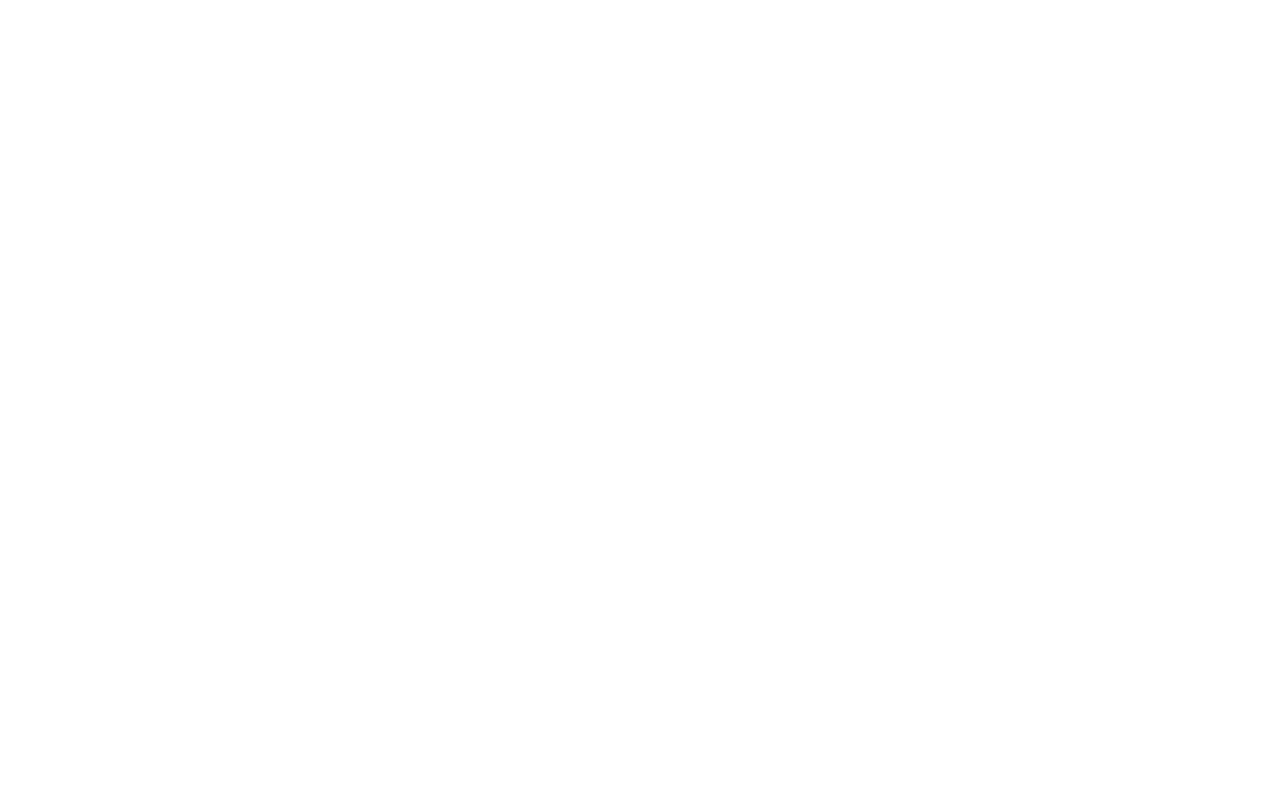
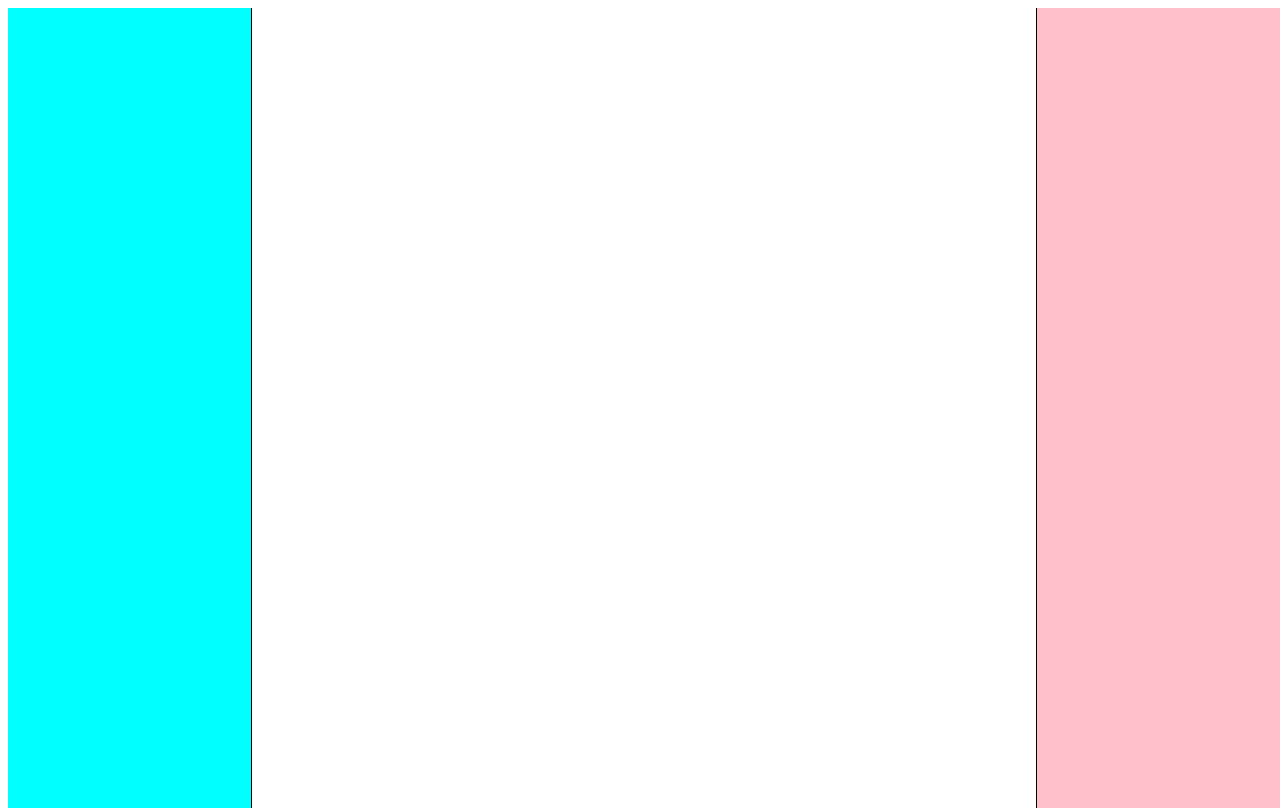
Before and after one commit to xryze-cry/xryze-cry.github.io, a plain HTML site: page htmls/music-collection.html in a window 1280 px wide. Drawn offline with Linux system fonts and the light colour scheme.

Commit message:
Add files via upload

```diff
--- a/htmls/music-collection.html
+++ b/htmls/music-collection.html
@@ -8,7 +8,9 @@
 </head>
 
 <body>
-
+    <div id="leftpart"></div>
+    <div id="mainpart"></div>
+    <div id="rightpart"></div>
 </body>
 
 
```
